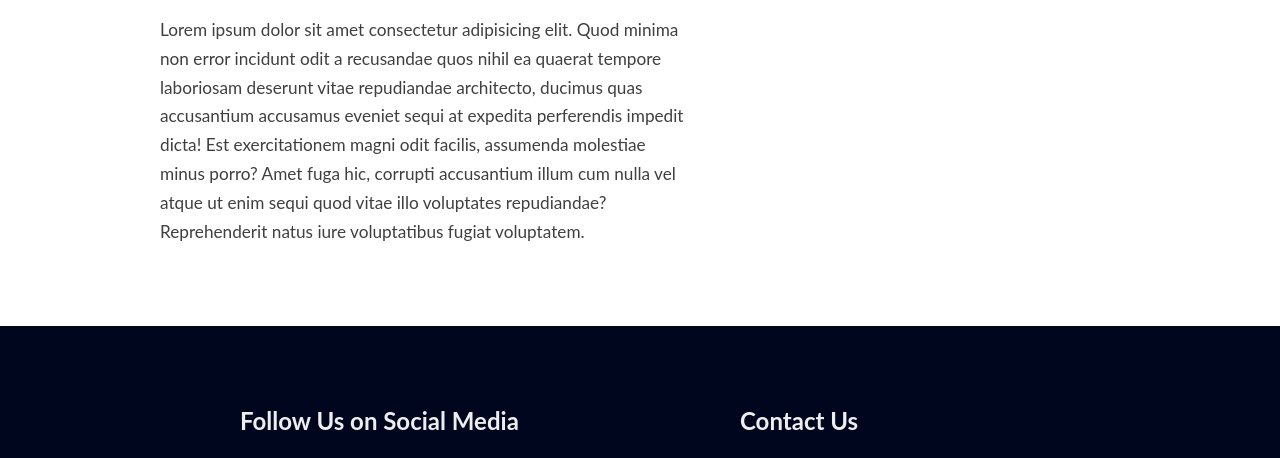
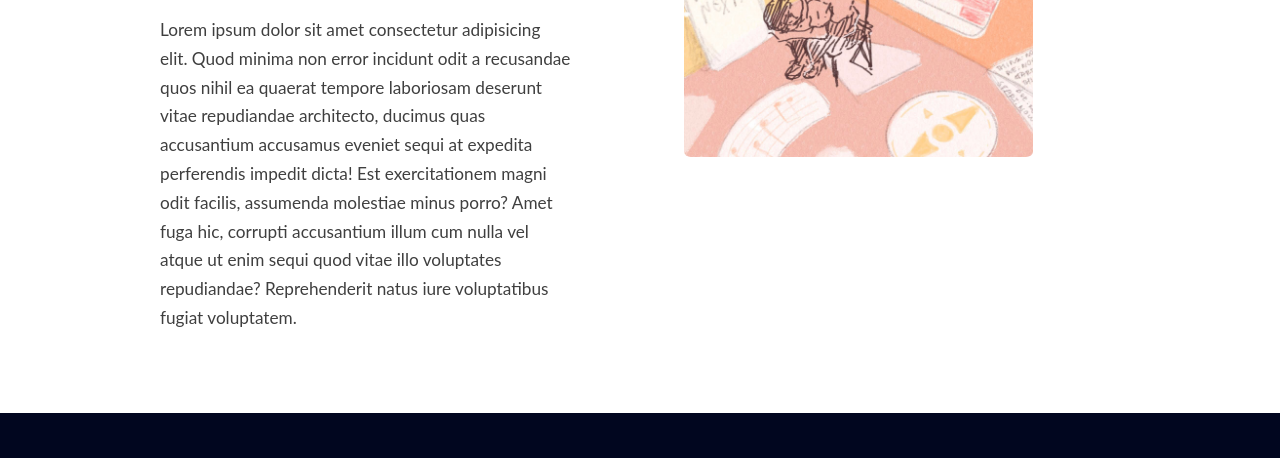
Before and after one commit to jiayishen21/psy-webite-v3, a plain HTML site: page mission.html in a window 1280 px wide. Shown: the part 536-994 px from the top of the page. Drawn offline with Linux system fonts and the light colour scheme.

Commit message:
graphics touchups

```diff
--- a/mission.html
+++ b/mission.html
@@ -28,11 +28,15 @@
 </div>
 
 <div class="section-mission2">
-	<span>
+	<span style="padding-right: 7rem;">
 		<h3 class="c5 heading-mission2">A Career Lasts a Life</h3>
 		<div class="c6 para">
 			Lorem ipsum dolor sit amet consectetur adipisicing elit. Quod minima non error incidunt odit a recusandae quos nihil ea quaerat tempore laboriosam deserunt vitae repudiandae architecto, ducimus quas accusantium accusamus eveniet sequi at expedita perferendis impedit dicta! Est exercitationem magni odit facilis, assumenda molestiae minus porro? Amet fuga hic, corrupti accusantium illum cum nulla vel atque ut enim sequi quod vitae illo voluptates repudiandae? Reprehenderit natus iure voluptatibus fugiat voluptatem.
 		</div>
+	</span>
+
+	<span>
+		<img style="width: 80%; border-radius: 2%;" src="./assets/confused.png" />
 	</span>
 </div>
 
```
Also changed, not shown: assets/confused.png (added).
